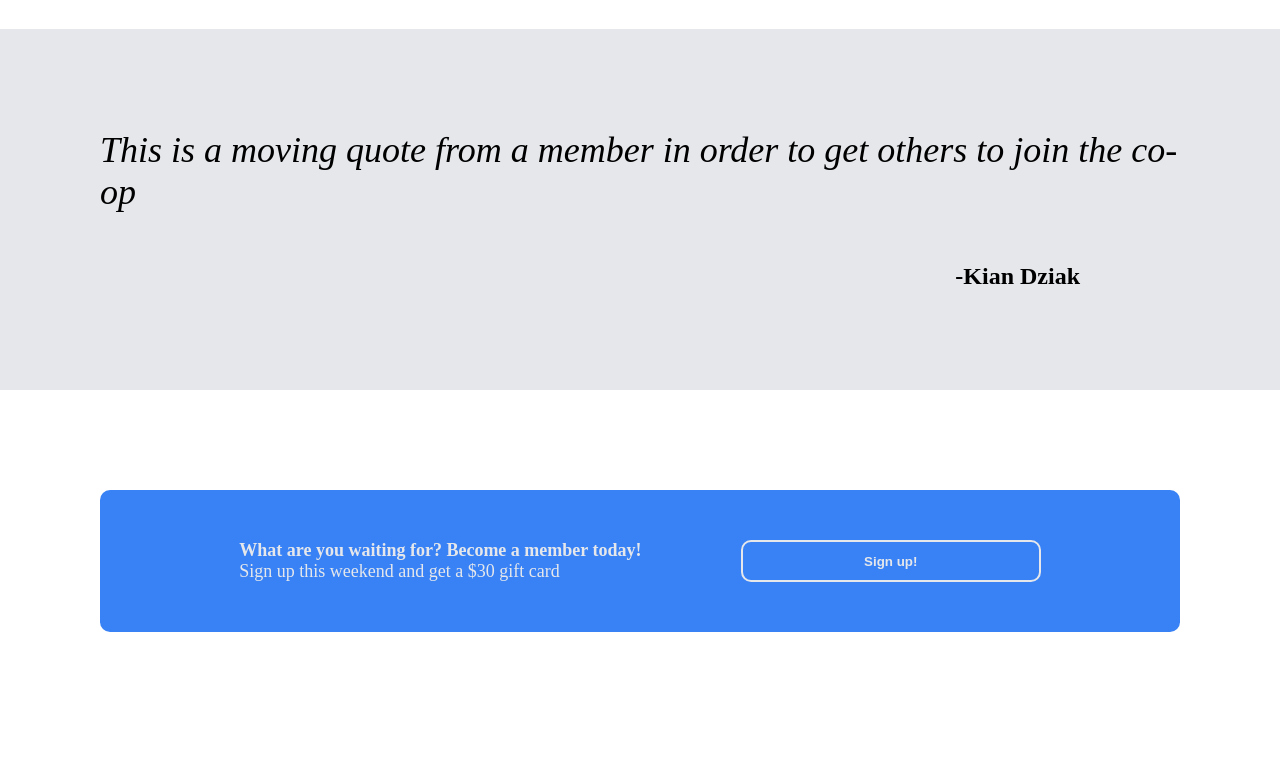
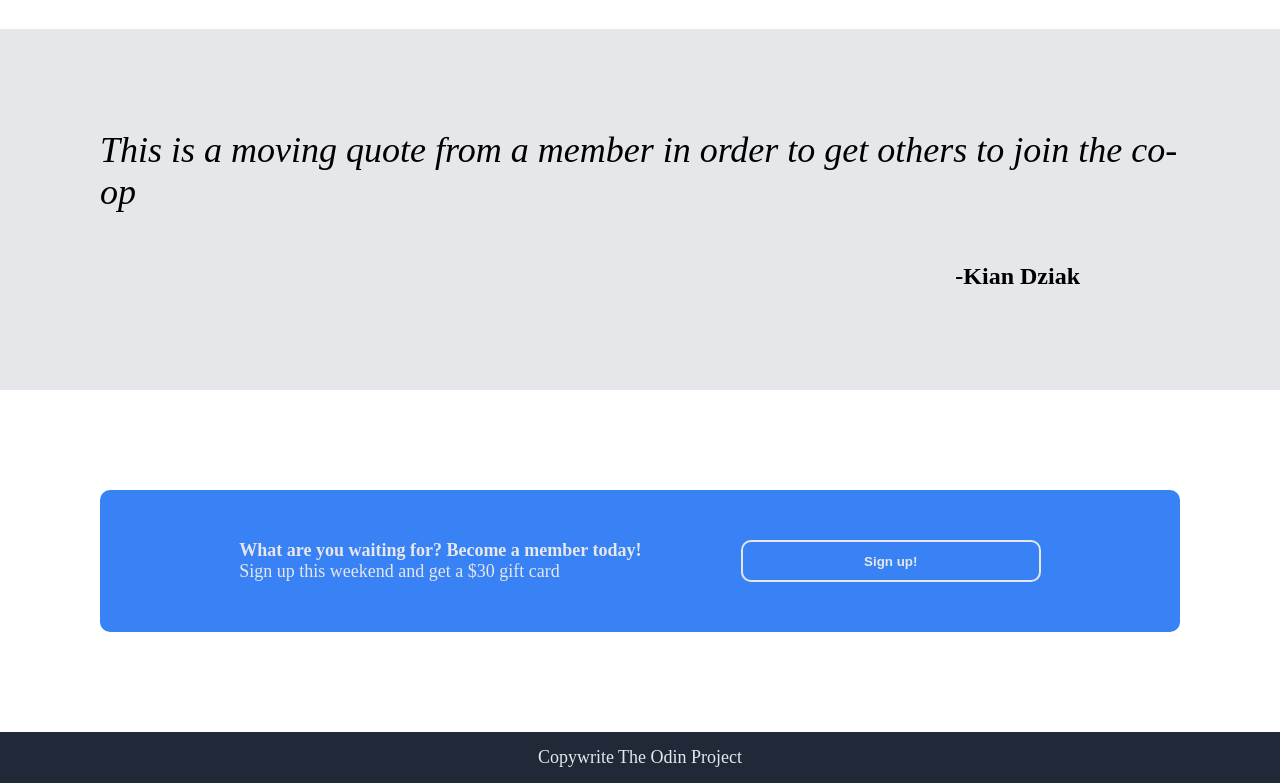
Before and after one commit to kdziak/First-Landing-Page, a plain HTML site: page index.html in a window 1280 px wide. Shown: the part 1156-1939 px from the top of the page. Before the commit the page ends 1888 px from the top, so only its background shows below. Drawn offline with Linux system fonts and the light colour scheme.

Commit message:
finished footer and project is complete!

```diff
--- a/index.html
+++ b/index.html
@@ -62,5 +62,6 @@
             <button class="signUpTwo">Sign up!</button>
         </div>
     </div>
+    <footer>Copywrite The Odin Project</footer>
 </body>
 </html>
--- a/style.css
+++ b/style.css
@@ -143,3 +143,12 @@ img.logo {
 .actiontext {
     font-weight: 100;
 }
+
+footer {
+    background: #1F2937;
+    text-align: center;
+    color: #E5E7EB;
+    font-size: 18px;
+    padding: 15px;
+
+}
```
